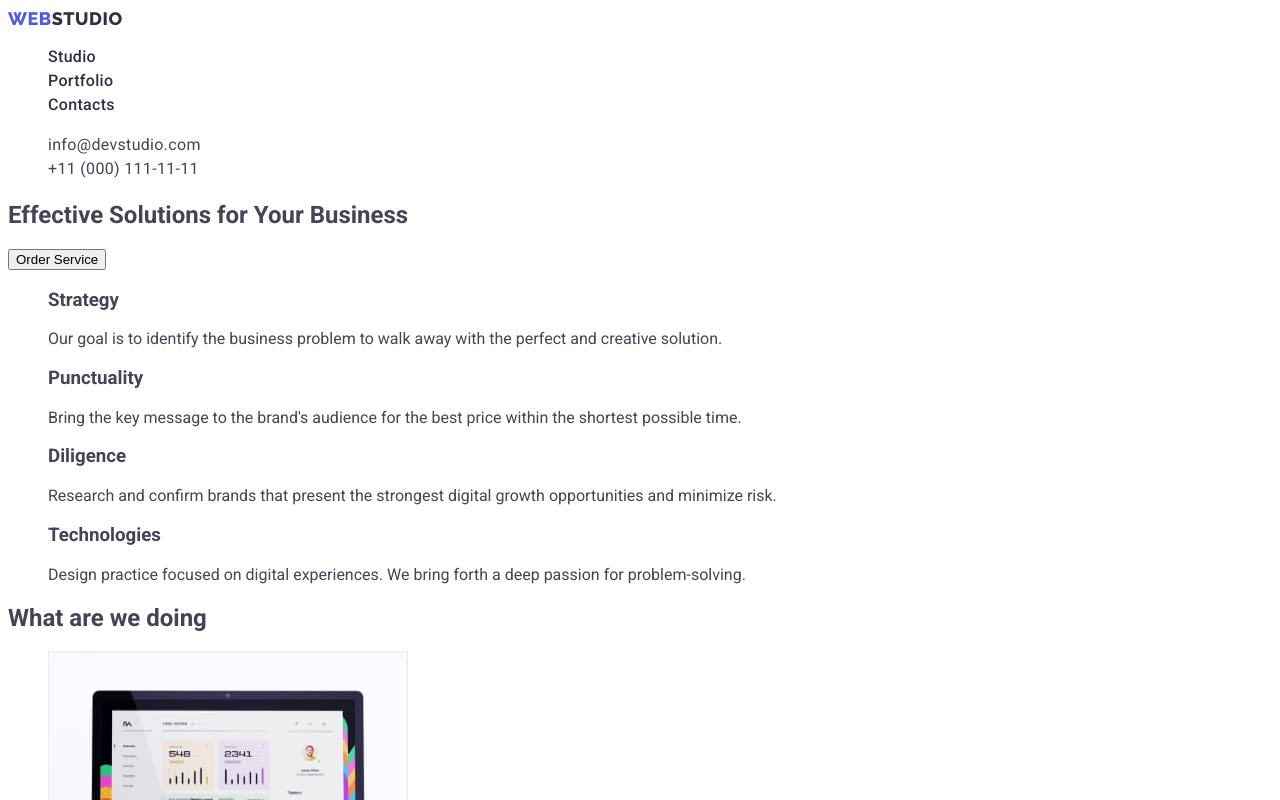
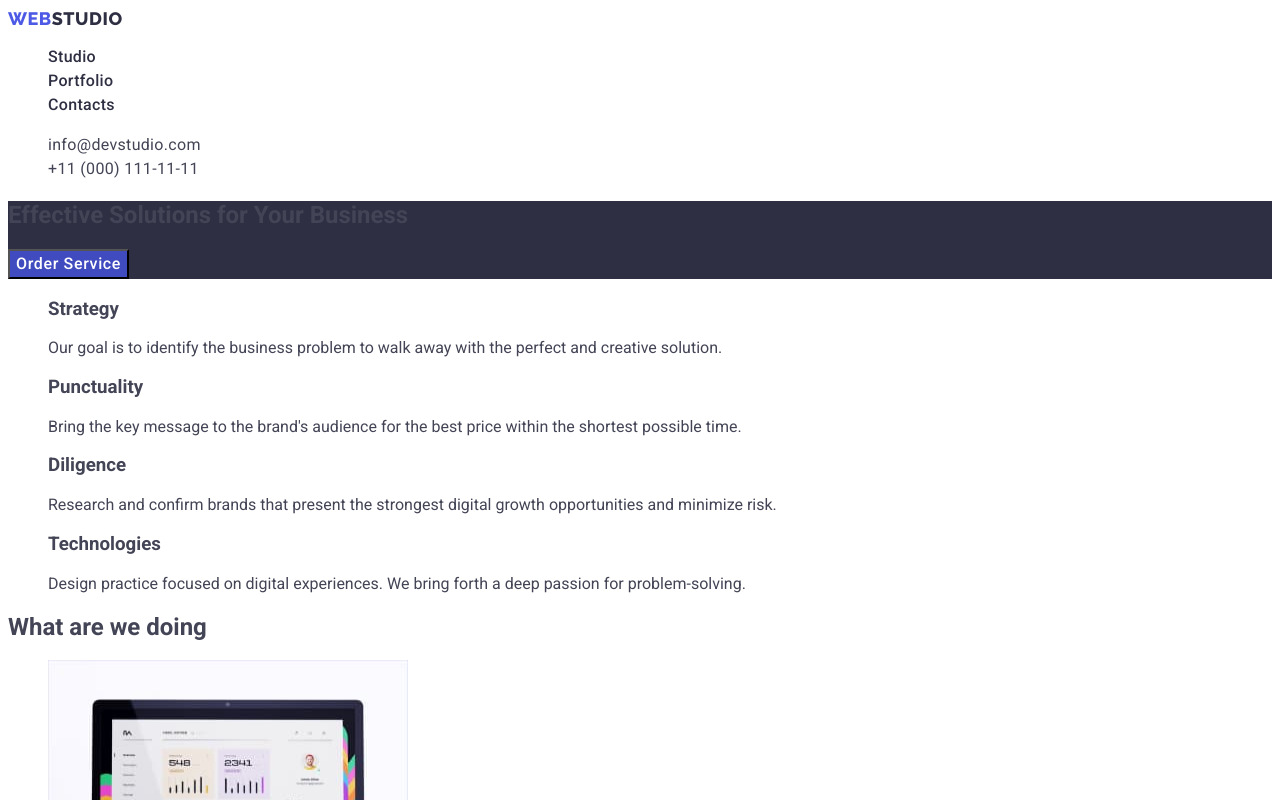
Before and after one commit to danil636/goit-markup-hw-02, a plain HTML site: page index.html in a window 1280 px wide. Both pictures are taken after a click on the button "Order Service". Shown: the top 800 px of the page. Drawn offline with Linux system fonts and the light colour scheme.

Commit message:
Update styles.css

```diff
--- a/css/styles.css
+++ b/css/styles.css
@@ -82,3 +82,33 @@ color: #434455;
 .address-link:focus {
   color: #404bbf;
 }
+
+.hero{
+background-color: #2e2f42;
+}
+
+.peculiarities-title {
+font-size: 56px;
+line-height: 1.07;
+text-align: center;
+letter-spacing: 0.02em;
+color: #ffffff;
+}
+
+.hero-btn {
+  background-color: #4D5AE5;
+  font-family: "Roboto", sans-serif;
+  font-weight: 500;
+  font-size: 16px;
+  line-height: 1.5;
+  letter-spacing: 0.04em;
+  color: #ffffff;
+}
+
+.hero-btn:hover {
+background-color: #404BBF;
+}
+
+.hero-btn:focus {
+background-color: #404BBF;
+}
```
